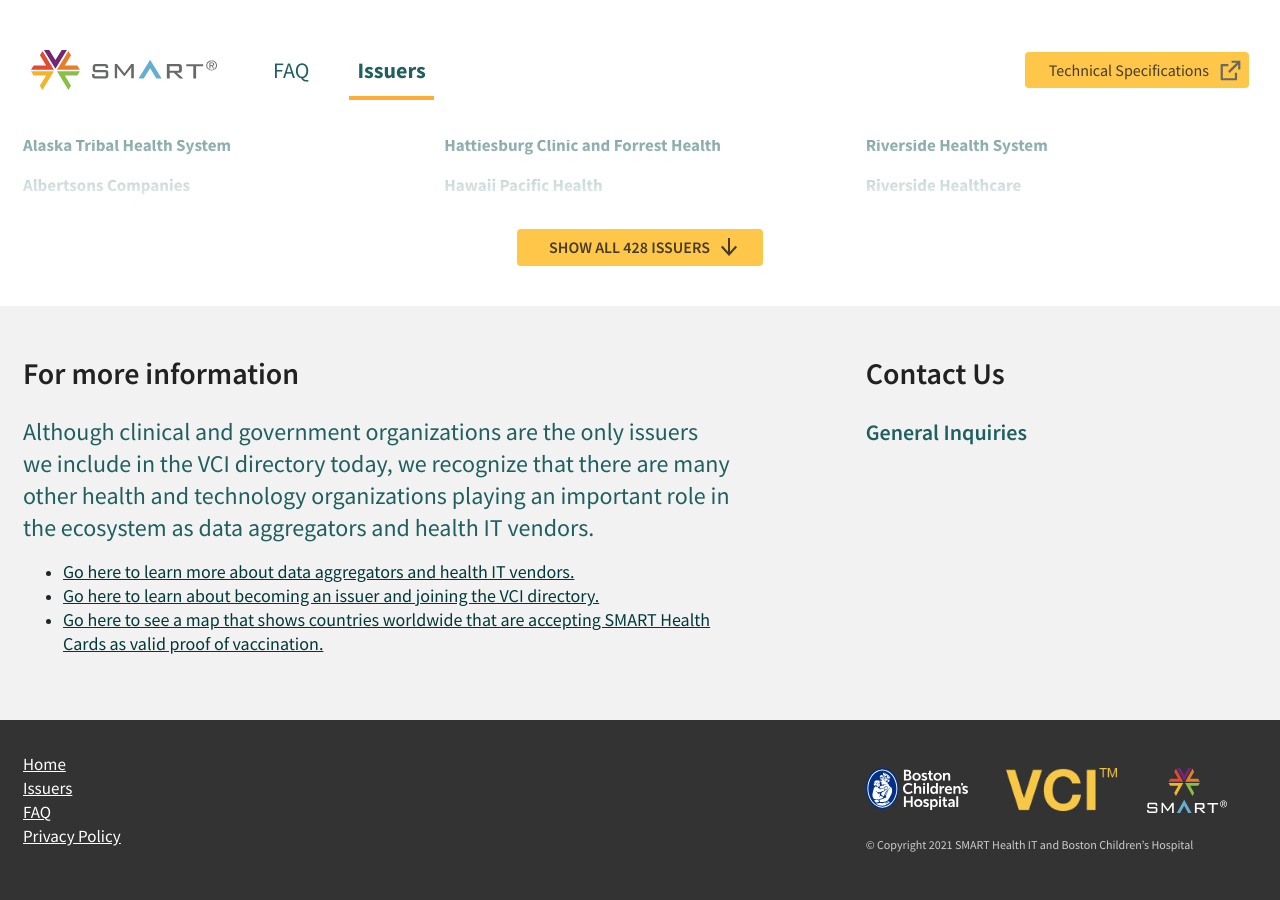
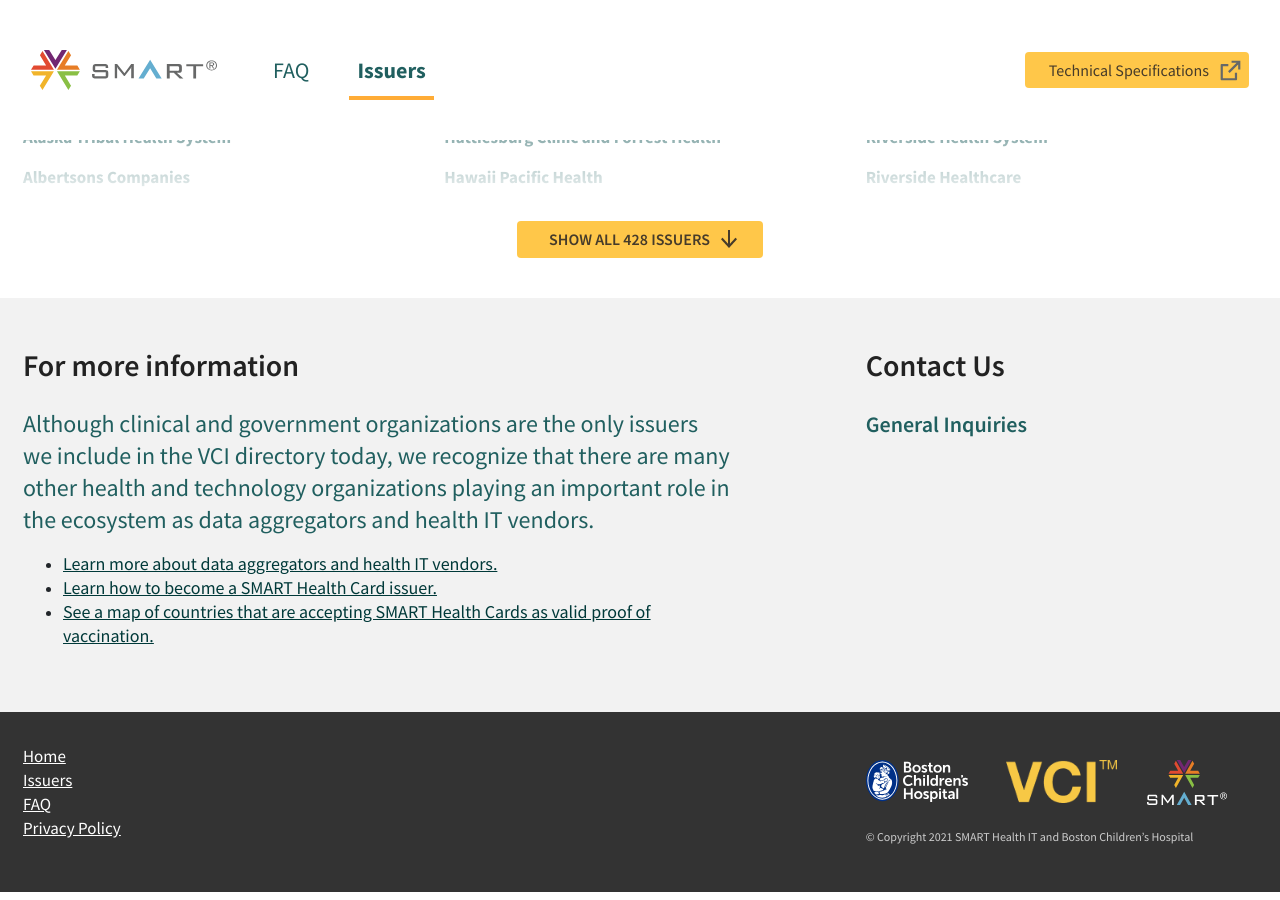
Before and after one commit to smart-health-cards/staging, a Jekyll site: the page built from en/issuers.html, in a window 1280 px wide and 900 px high, scrolled down 2085 px. Built offline with Jekyll 4.4.1, drawn with Linux system fonts in a browser that asks for light colours; some of the changed text lies outside the part shown.

Commit message:
Bug bash note implementation - Move "see more issuers" link - Align use of "U.S." vs "US" - Update copy of "Learn more" links - Fix italicization error in new FAQ item

```diff
--- a/en/faq.html
+++ b/en/faq.html
@@ -560,7 +560,7 @@
                             VCI stands for Verifiable Clinical Information. VCI is a voluntary coalition of public and private organizations committed to empowering individuals with access to a trustworthy and verifiable copy of their vaccination records and other clinical information in digital or paper form using open, interoperable standards.
                         </p>
                         <p class="answer">
-                            To achieve its purpose, the founding members of VCI collaborated to develop <em>The SMART Health Cards Framework Implementation Guide and The SMART Health Cards Vaccination and Testing Implementation Guide</em>.
+                            To achieve its purpose, the founding members of VCI collaborated to develop <em>The SMART Health Cards Framework Implementation Guide</em> and <em>The SMART Health Cards Vaccination and Testing Implementation Guide</em>.
                         </p>
                         <p class="answer">
                             You can learn more about VCI <a href="https://vci.org" target="_blank">here</a>.
--- a/en/issuers.html
+++ b/en/issuers.html
@@ -97,6 +95,11 @@
               </div>
               <div class="col-12 col-md-4">
                 <p><a class="font-weight-bold" href="https://www.hsa.ky/news_events/digital-covid-vaccine-certificates-now-being-uploaded-to-myhsa-patient-portal/" target="_blank">Cayman Islands</a></p>
+              </div>
+            </div>
+            <div class="row text-right pt-3">
+              <div class="col-10">
+                <a  href="#pharmacies">See more issuers, including pharmacies, below.</a>
               </div>
             </div>
           </div>
@@ -247,9 +250,9 @@
               Although clinical and government organizations are the only issuers we include in the VCI directory today, we recognize that there are many other health and technology organizations playing an important role in the ecosystem as data aggregators and health IT vendors.
             </p>
             <ul>
-              <li><a href="/en/faq.html#What-are-data-aggregators-and-health-IT-vendors-and-what-role-do-they-play-in-vaccination-verification-with-SMART-Health-Cards">Go here to learn more about data aggregators and health IT vendors.</a></li>
-              <li><a href="https://vci.org/issuers" target="_blank">Go here to learn about becoming an issuer and joining the VCI directory.</a></li>
-              <li><a href="https://vci.org" target="_blank">Go here to see a map that shows countries worldwide that are accepting SMART Health Cards as valid proof of vaccination.</a></li>
+              <li><a href="/en/faq.html#What-are-data-aggregators-and-health-IT-vendors-and-what-role-do-they-play-in-vaccination-verification-with-SMART-Health-Cards">Learn more about data aggregators and health IT vendors.</a></li>
+              <li><a href="https://vci.org/issuers" target="_blank">Learn how to become a SMART Health Card issuer.</a></li>
+              <li><a href="https://vci.org" target="_blank">See a map of countries that are accepting SMART Health Cards as valid proof of vaccination.</a></li>
             </ul>
           </div>
         </div> <!-- / .row -->
```
Also changed, not shown: other parts of en/issuers.html (+1 -3 lines).
